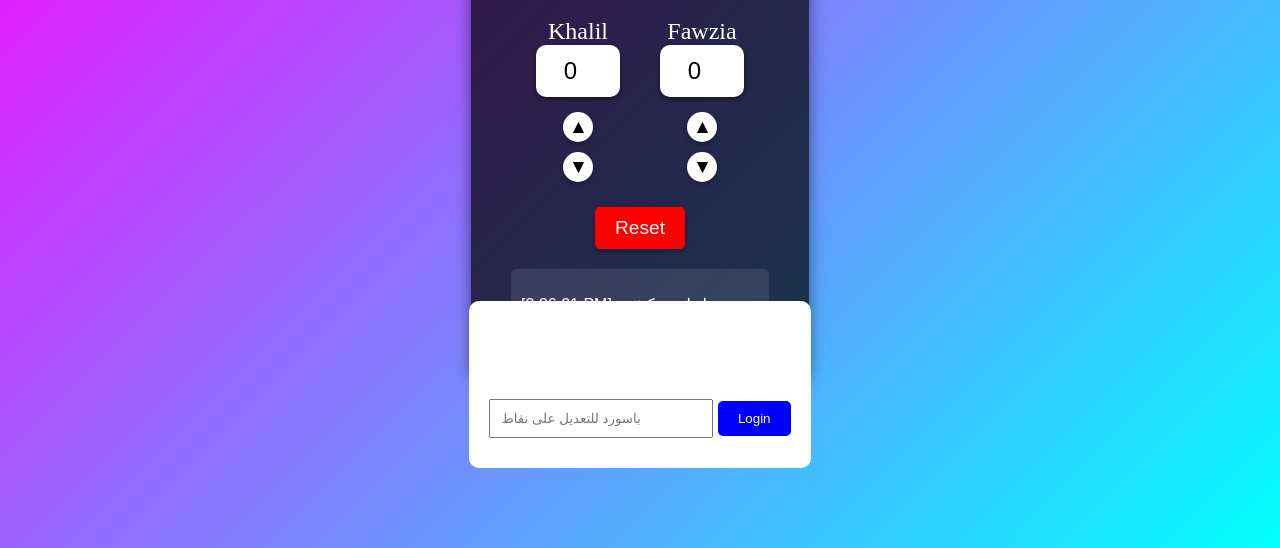
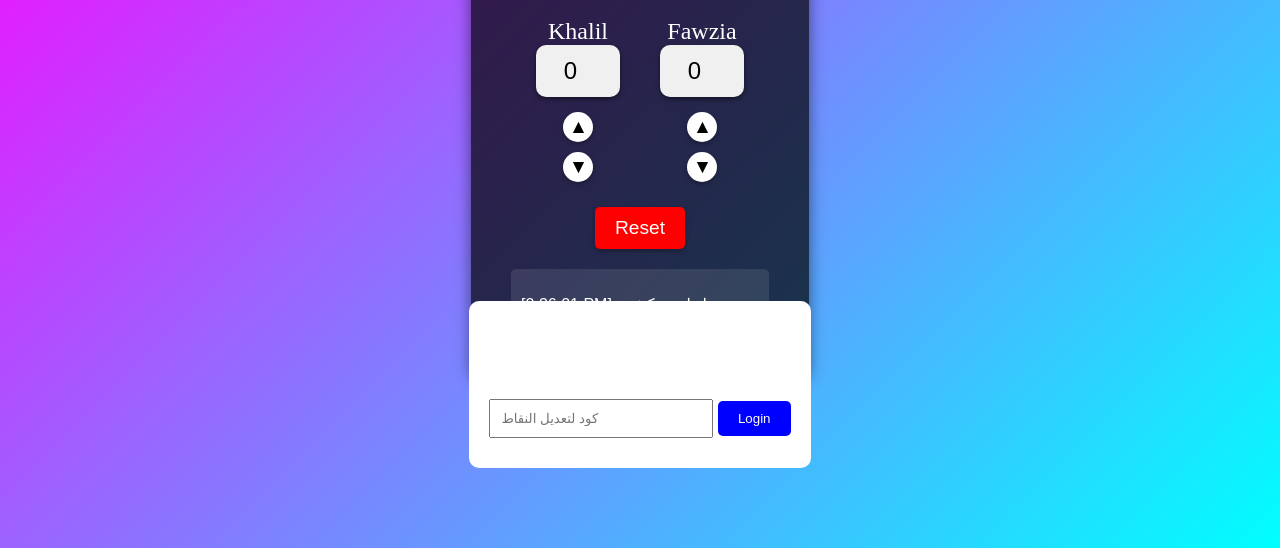
Before and after one commit to khalil0b/points9948khalil, a plain HTML site: page index.html in a window 1280 px wide. Shown: the part 252-800 px from the top of the page. Drawn offline with Linux system fonts and the light colour scheme.

Commit message:
index.html

```diff
--- a/index.html
+++ b/index.html
@@ -64,6 +64,7 @@
             border-radius: 10px;
             outline: none;
             box-shadow: 0 2px 5px rgba(0, 0, 0, 0.5);
+            background-color: #f0f0f0;
         }
 
         .field .controls {
@@ -167,7 +168,7 @@
     <div class="login" id="loginModal">
         <form onsubmit="handleLogin(event)">
             <h2>Login</h2>
-            <input type="text" id="username" placeholder="باسورد للتعديل على نقاط" required>
+            <input type="text" id="username" placeholder="كود لتعديل النقاط" required>
             <button type="submit">Login</button>
         </form>
     </div>
@@ -197,7 +198,7 @@
     </div>
 
     <script>
-        const allowedUsers = ["1", "2"];
+        const allowedUsers = ["12"];  // The correct password for the authorized user
         let currentUser = null;
 
         function handleLogin(event) {
@@ -206,6 +207,7 @@
             if (allowedUsers.includes(username)) {
                 currentUser = username;
                 document.getElementById("loginModal").style.display = "none";
+                alert("تم تسجيل الدخول بنجاح!");
             } else {
                 alert("Access denied");
             }
```
